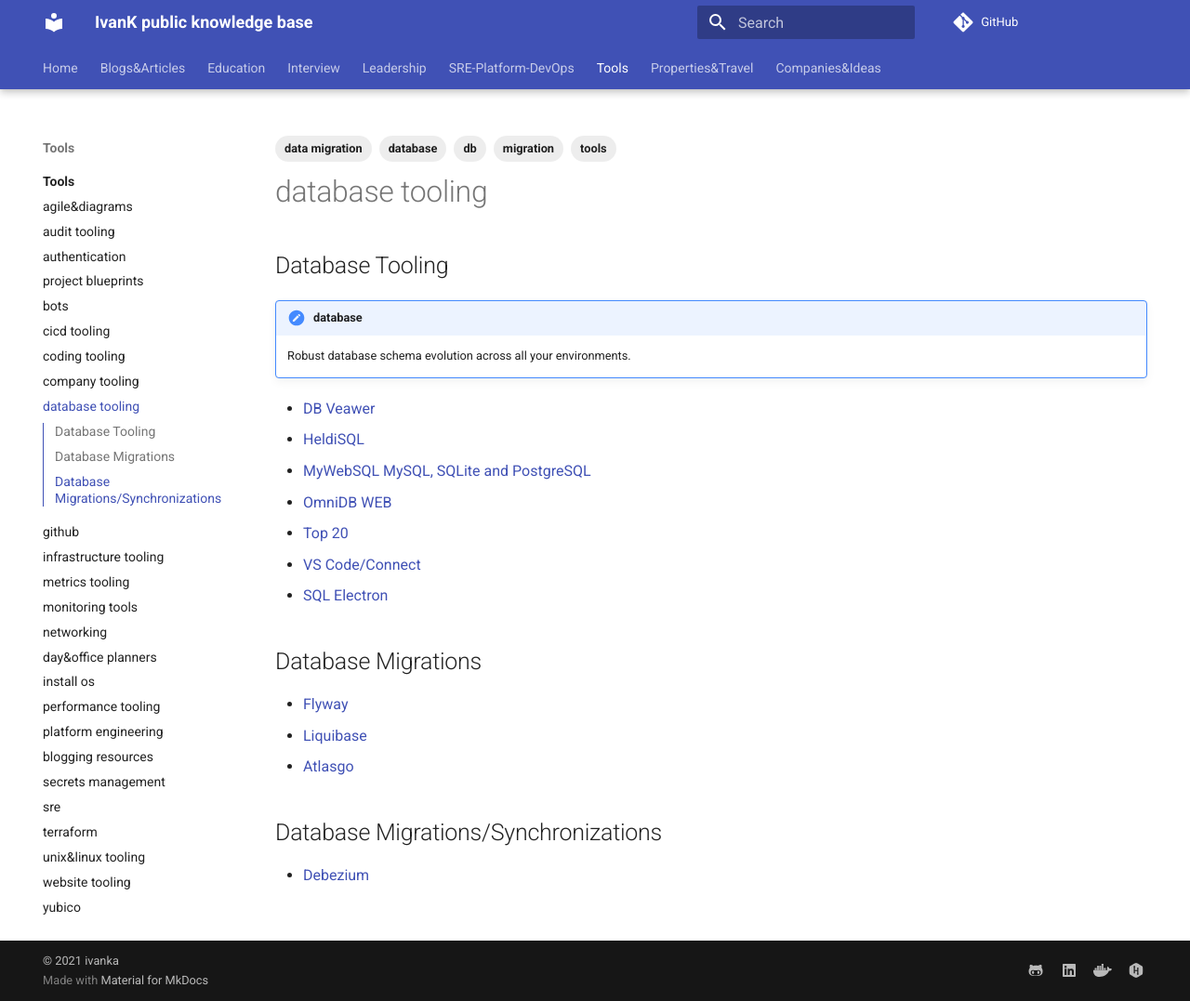
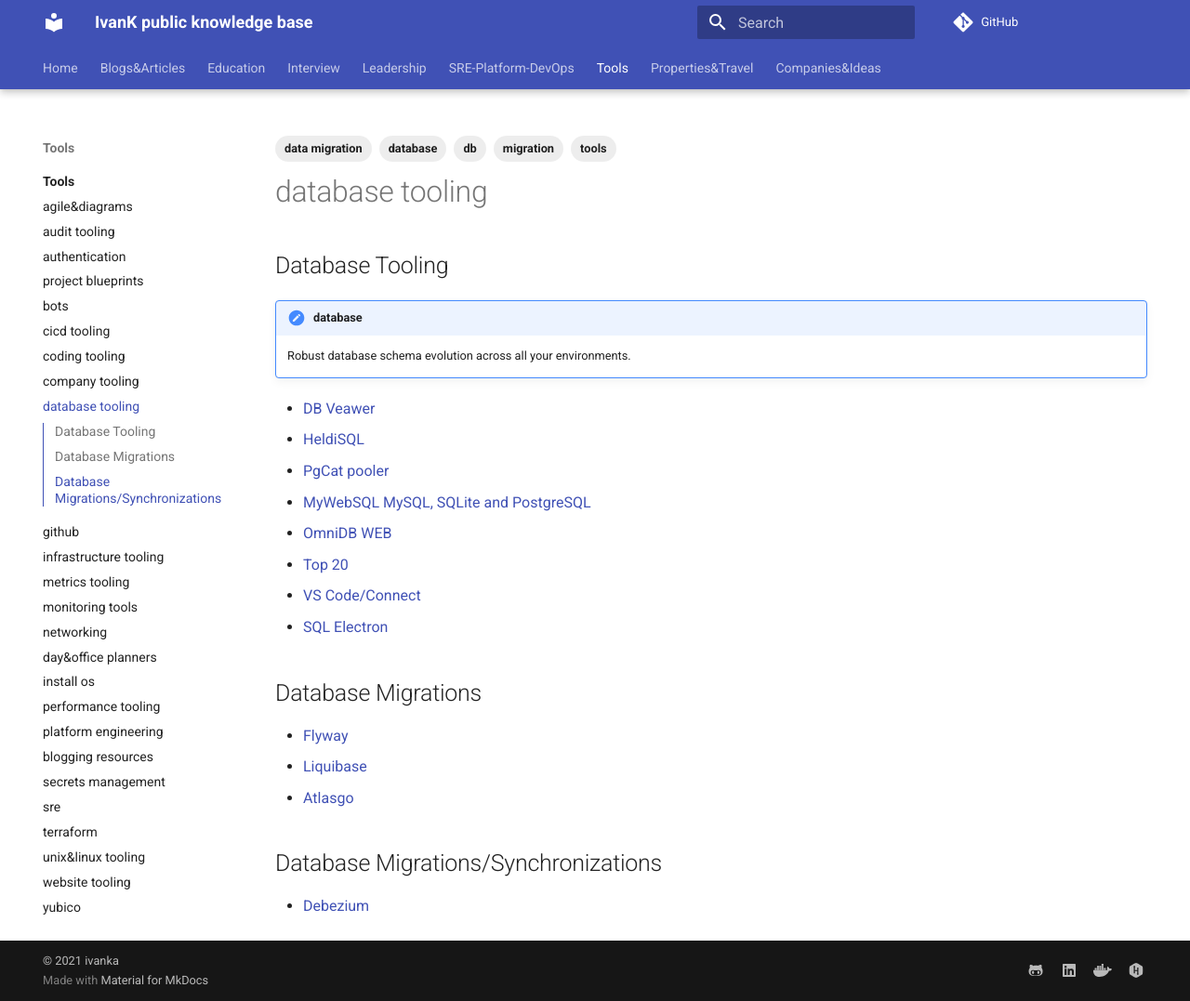
Before and after one commit to ivankatliarchuk/knowledge-base, an MkDocs documentation site: the page built from docs/tools/database.md, in a window 1280 px wide and 1077 px high. Shown: the whole window at 93% size. Built offline with MkDocs 1.6.1 and Material for MkDocs 9.7.7, drawn with Linux system fonts in a browser that asks for light colours; comment, search, counter and statistics services are not loaded.

Commit message:
added rds tooling pgcat pooler
Signed-off-by: ivan katliarchuk <ivan.katliarchuk@gmail.com>

```diff
--- a/docs/tools/database.md
+++ b/docs/tools/database.md
@@ -15,6 +15,7 @@
 
 - [DB Veawer](https://dbeaver.io/download/)
 - [HeldiSQL](https://www.heidisql.com/)
+- [PgCat pooler](https://postgresml.org/docs/open-source/pgcat/#pg-cat-pooler)
 - [MyWebSQL MySQL, SQLite and PostgreSQL](http://mywebsql.net/)
 - [OmniDB WEB](https://github.com/OmniDB/OmniDB)
 - [Top 20](https://www.guru99.com/top-20-sql-management-tools.html)
```
